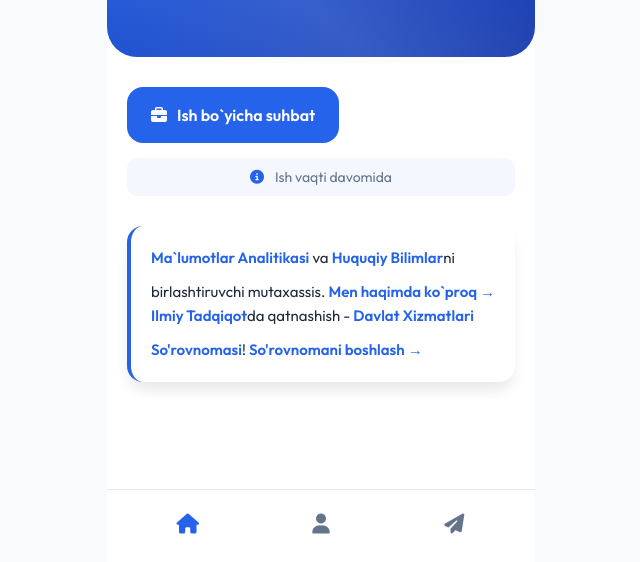
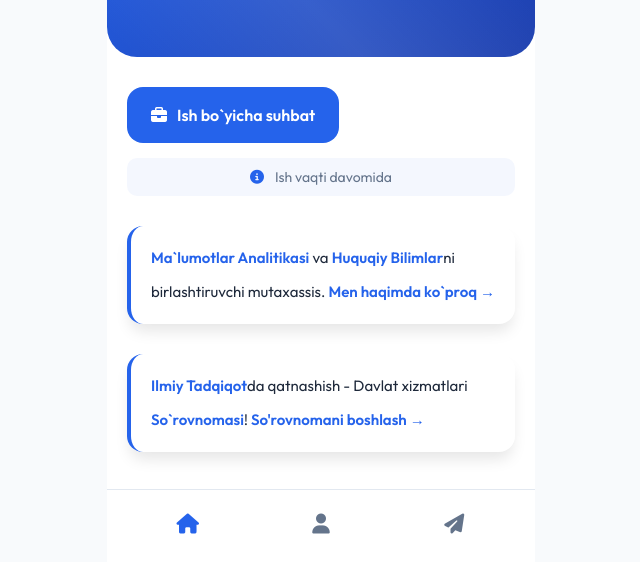
Before and after one commit to asilbeksodiqov/asilbeksodiqov.github.io, a plain HTML site: page index.html in a window 1280 px wide. Shown: the part 238-800 px from the top of the page, without its empty margins (319-959 px from the left). Drawn offline with Linux system fonts and the light colour scheme.

Commit message:
Update index.html

```diff
--- a/index.html
+++ b/index.html
@@ -187,9 +187,11 @@
                         <span class="highlight">Huquqiy Bilimlar</span>ni birlashtiruvchi mutaxassis.
                         <span class="read-more" onclick="showPage('about')">Men haqimda ko`proq →</span>
                     </p>
+                </div>
+                <div class="bio-preview">
                     <p class="bio-text">
-                        <span class="highlight">Ilmiy Tadqiqot</span>da qatnashish -
-                        <span class="highlight">Davlat Xizmatlari So'rovnomasi</span>!
+                        <span class="highlight">Ilmiy Tadqiqot</span>da qatnashish - Davlat xizmatlari
+                        <span class="highlight">So`rovnomasi</span>!
                         <span class="read-more" onclick="window.open('https://sodiqov.uz/survey', '_blank')">
     So'rovnomani boshlash →
 </span>
```
